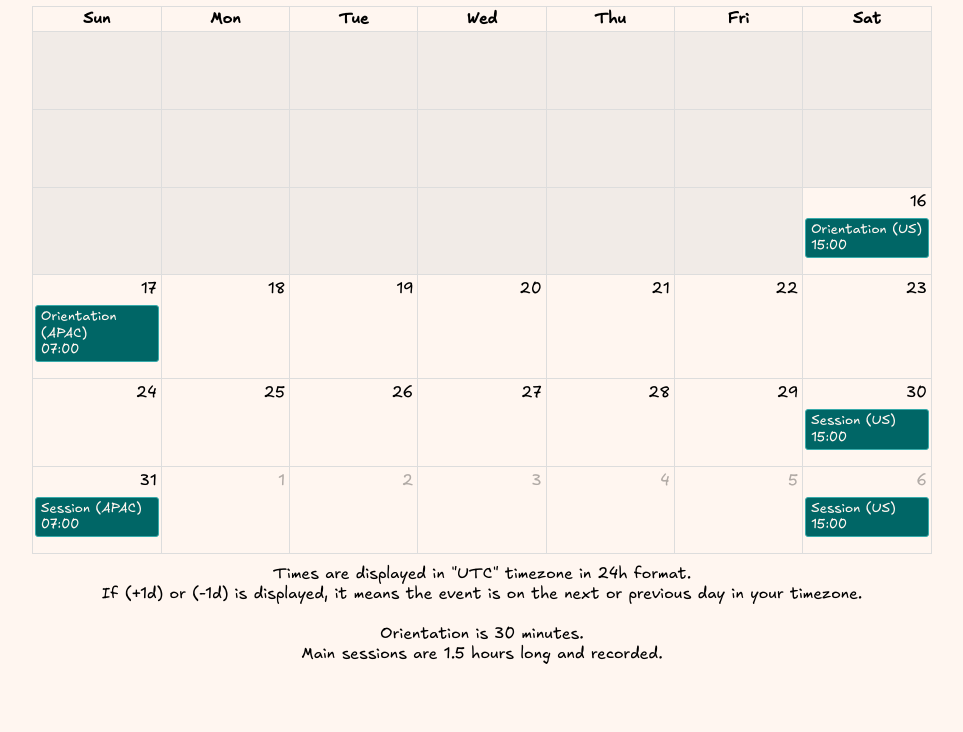
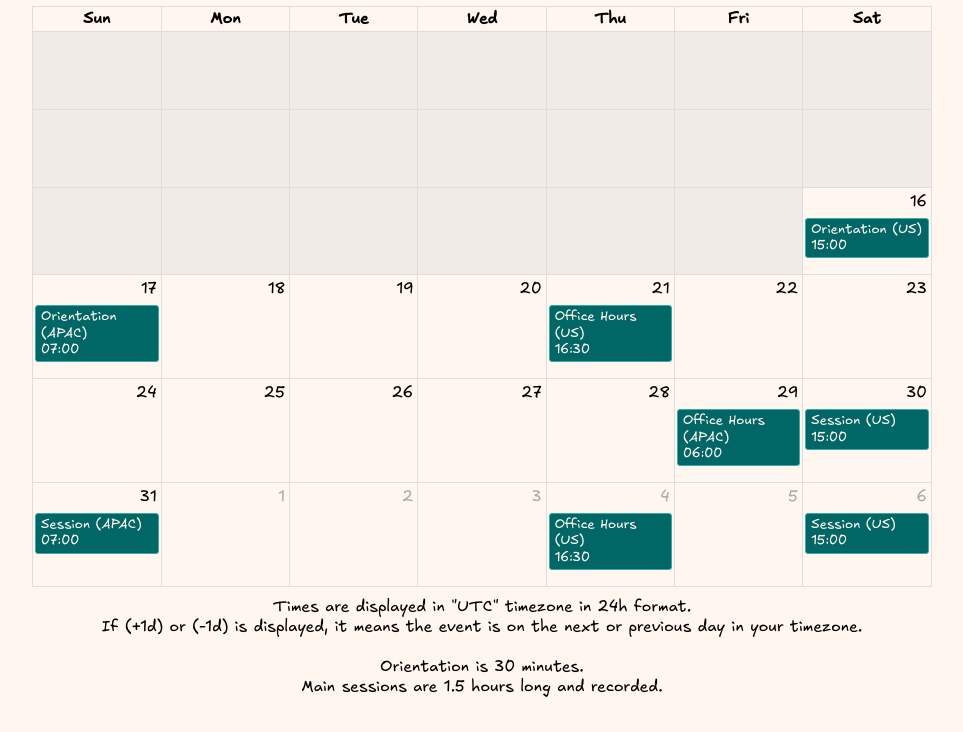
Before and after one commit to zsviczian/calendars, a plain HTML site: page cohort-14.html in a window 1280 px wide. Shown: the part 68-800 px from the top of the page, without its empty margins (158-1121 px from the left). Drawn offline with Linux system fonts and the light colour scheme.

Commit message:
Update cohort-14.html

```diff
--- a/cohort-14.html
+++ b/cohort-14.html
@@ -71,6 +71,26 @@
                       }
                   },
                   {
+                      title: "Office Hours (US)",
+                      rrule: {
+                          freq: "weekly",
+                          interval: 2,
+                          byweekday: "TH",
+                          count: 3,
+                          dtstart: addHours(addDays(START,-9),1.5)
+                      }
+                  },
+                  {
+                      title: "Office Hours (APAC)",
+                      rrule: {
+                          freq: "weekly",
+                          interval: 2,
+                          byweekday: "FR",
+                          count: 3,
+                          dtstart: addHours(addDays(START,-2),15)
+                      }
+                  },
+                  {
                       title: "Session (US)",
                       rrule: {
                           freq: "weekly",
@@ -104,6 +124,14 @@
                   let minute = 0;
 
                   switch(info.event.title) {
+                    case "Office Hours (US)":
+                      hour = 18;
+                      minute = 30;
+                      break;
+                    case "Office Hours (APAC)":
+                      hour = 8;
+                      minute = 0;
+                      break;
                     case "Orientation (US)":
                       hour = 17;
                       minute = 0;
```
